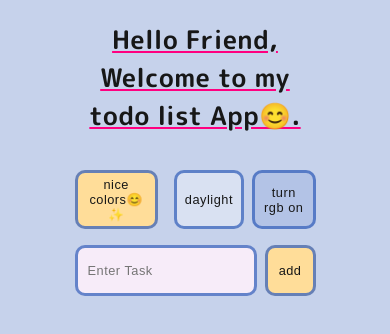
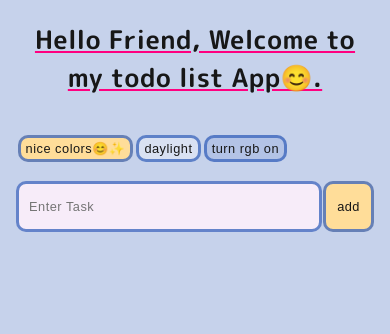
Before and after one commit to lonefavourvitus/my-first-todo-app, a plain HTML site: page index.html in a window 390 px wide. Drawn offline with Linux system fonts and the light colour scheme.

Commit message:
initial commit

```diff
--- a/style.css
+++ b/style.css
@@ -61,7 +61,7 @@ body {
         animation: 10s rotate linear infinite;
         background: var(--bg-color);
         position: relative;
-        width: 70vw;
+        width: 100vw;
         height: 100vh;
         display: flex;
         flex-direction: column;
@@ -78,11 +78,14 @@ body {
     .btn-cont {
         display: flex;
         margin: 1rem 1rem;
+        flex-wrap: wrap;
         transition: all ease-in-out .2s;
     }
 
     .btn-cont>button {
-        padding: 4px 8px;
+        /*padding: 4px 8px;*/
+        padding: 3px 5px;
+        margin: 0.2rem 0.1rem;
 
     }
 
@@ -118,7 +121,6 @@ body {
     .undoBtn {
         padding: 4px 8px;
         margin-left: 8px;
-
     }
 
 
@@ -177,11 +179,7 @@ body {
         background: var(--delete-bg-color-hover);
     }
 
-    button:last-child:not(.undoBtn) {
-        letter-spacing: 0.5px;
-        transition: all ease-in-out .2s;
-        margin-left: 0.5rem;
-    }
+
 
     .err-message {
         display: none;
@@ -250,6 +248,12 @@ body {
         justify-content: space-between;
     }
 
+    button:last-child:not(.undoBtn) {
+        letter-spacing: 0.5px;
+        transition: all ease-in-out .2s;
+        margin-left: 0.1rem;
+    }
+
     button {
         background: var(--check-bg-color);
         font-size: 0.8rem;
@@ -273,6 +277,8 @@ body {
 
 
     }
+
+
 
     form button:hover {
         background: hsla(60, 100%, 99%, 1);
```
